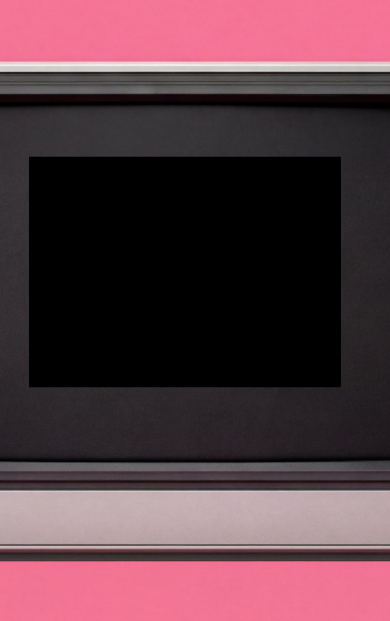
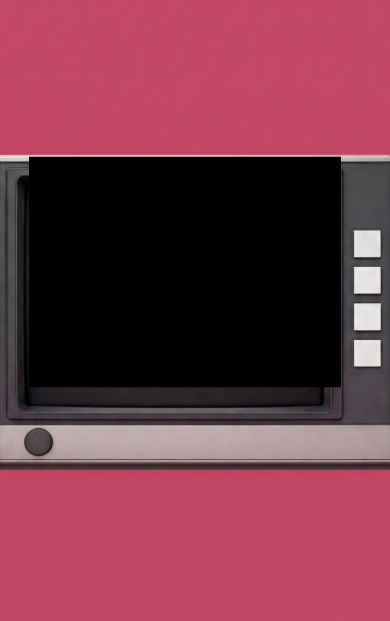
Before and after one commit to toque8/tv8, a plain HTML site: page index.html in a window 390 px wide. Shown: the part 108-729 px from the top of the page. Drawn offline with Linux system fonts and the light colour scheme.

Commit message:
add mobile version

```diff
--- a/index.html
+++ b/index.html
@@ -13,7 +13,9 @@
       overflow: hidden;
       background: #000;
     }
-    #tv-bg {
+
+    /* Оба изображения */
+    #tv-bg-pc, #tv-bg-mobile {
       position: absolute;
       top: 0;
       left: 0;
@@ -24,6 +26,22 @@
       z-index: 1;
       pointer-events: none;
     }
+
+    /* На ПК — показываем 1.jpg */
+    #tv-bg-mobile {
+      display: none;
+    }
+
+    /* На мобильных — скрываем PC, показываем Mobile */
+    @media (max-width: 768px) {
+      #tv-bg-pc {
+        display: none;
+      }
+      #tv-bg-mobile {
+        display: block;
+      }
+    }
+
     .btn {
       position: absolute;
       background: transparent;
@@ -31,11 +49,22 @@
       cursor: pointer;
       z-index: 2;
     }
+
+    /* === КНОПКИ ДЛЯ ПК (как у тебя было) === */
     #power-btn { top: 82%; left: 24%; width: 4%; height: 4%; }
     #channel1-btn { top: 30%; left: 75%; width: 3%; height: 3%; }
     #channel2-btn { top: 40%; left: 75%; width: 3%; height: 3%; }
     #channel3-btn { top: 50%; left: 75%; width: 3%; height: 3%; }
     #channel4-btn { top: 60%; left: 75%; width: 3%; height: 3%; }
+
+    /* === КНОПКИ ДЛЯ МОБИЛЬНЫХ (под 2.jpg) === */
+    @media (max-width: 768px) {
+      #power-btn { top: 80%; left: 24%; width: 4%; height: 4%; } /* чуть выше */
+      #channel1-btn { top: 28%; left: 75%; width: 3%; height: 3%; }
+      #channel2-btn { top: 38%; left: 75%; width: 3%; height: 3%; }
+      #channel3-btn { top: 48%; left: 75%; width: 3%; height: 3%; }
+      #channel4-btn { top: 58%; left: 75%; width: 3%; height: 3%; }
+    }
 
     #screen {
       position: absolute;
@@ -50,6 +79,7 @@
       z-index: 2;
       overflow: hidden;
     }
+
     #screen video {
       width: 100%;
       height: 100%;
@@ -62,7 +92,9 @@
   </style>
 </head>
 <body>
-  <img id="tv-bg" src="1.jpg" alt="" decoding="async">
+  <!-- Два изображения -->
+  <img id="tv-bg-pc" src="1.jpg" alt="" decoding="async">
+  <img id="tv-bg-mobile" src="2.jpg" alt="" decoding="async">
 
   <div id="screen">
     <video id="current-video" muted playsinline autoplay loop disablePictureInPicture controlslist="nodownload nofullscreen noremoteplayback"></video>
@@ -94,48 +126,37 @@
     let nextPlayer = audio2;
     let currentTrack = null;
 
-    // Функция для бесшовного воспроизведения
     function playSeamless(trackUrl) {
-      // Остановить всё
       audio1.pause();
       audio2.pause();
 
-      // Загрузить оба плеера
       audio1.src = trackUrl;
       audio2.src = trackUrl;
 
       audio1.load();
       audio2.load();
 
-      // Сбросить флаги
       audio1.loop = false;
       audio2.loop = false;
 
-      // Первый запуск
       activePlayer = audio1;
       nextPlayer = audio2;
       currentTrack = trackUrl;
 
-      // Запуск первого
       activePlayer.play().catch(e => console.log("Play blocked"));
 
-      // Настройка цепочки
       setupChain();
     }
 
     function setupChain() {
-      // Когда активный заканчивается — запускаем следующий
       activePlayer.onended = () => {
-        // Меняем роли
         const temp = activePlayer;
         activePlayer = nextPlayer;
         nextPlayer = temp;
 
-        // Запускаем следующий
         activePlayer.currentTime = 0;
-        activePlayer.play().catch(e => {});
+        activePlayer.play().catch(() => {});
 
-        // Заново настраиваем цепочку
         setupChain();
       };
     }
```
